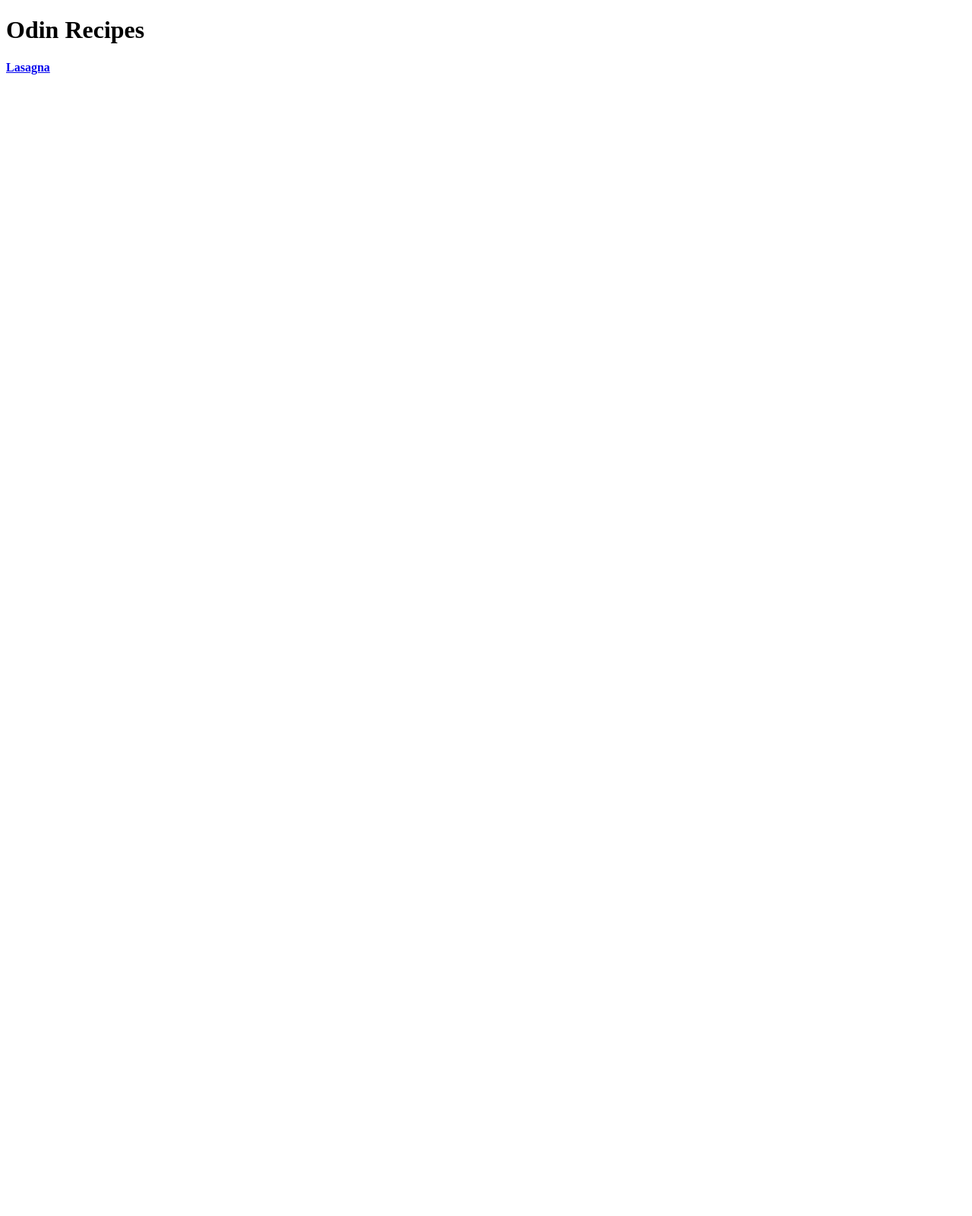
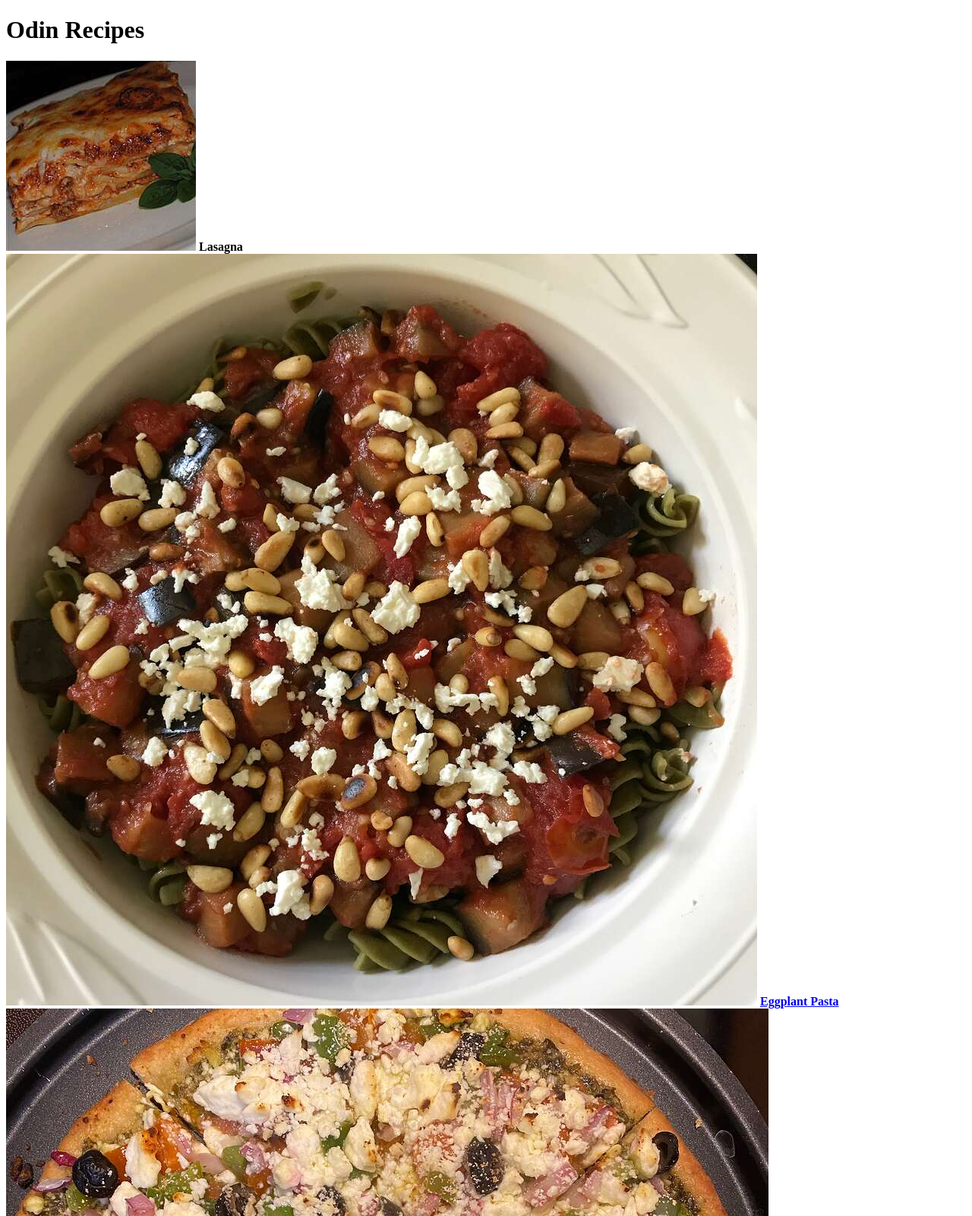
Before and after one commit to aliharati/odin-recipes, a plain HTML site: page index.html in a window 1280 px wide. Shown: the top 1600 px of the page at 76% size. Before the commit the page ends 800 px from the top, so only its background shows below. Drawn offline with Linux system fonts and the light colour scheme.

Commit message:
Add pizza and pasta images and link new recipies to index.html

```diff
--- a/index.html
+++ b/index.html
@@ -6,7 +6,13 @@
     </head>
     <body>
         <h1>Odin Recipes</h1>
-        <a href="./recipes/lasagna.html"><strong>Lasagna</strong></a>
+        <img src="./images/lasagna.jpeg" alt="a plate of lasagna">
+        <a href="./recipes/lasagna.html"></a><strong>Lasagna</strong></a>
+        <img src="./images/eggplant-pasta.jpeg" alt="a plate of eggplant pasta">
+        <a href="./recipes/eggplant-pasta.html"><strong>Eggplant Pasta</strong></a>
+        <img src="./images/pizza.jpeg" alt="a plate of pestp pizza">
+        <a href="./recipes/pizza.html"><strong>Pesto Pizza</strong></a>
+
 
     </body>
 </html>
```
Also changed, not shown: images/eggplant-pasta.jpeg (added), images/pizza.jpeg (added).
